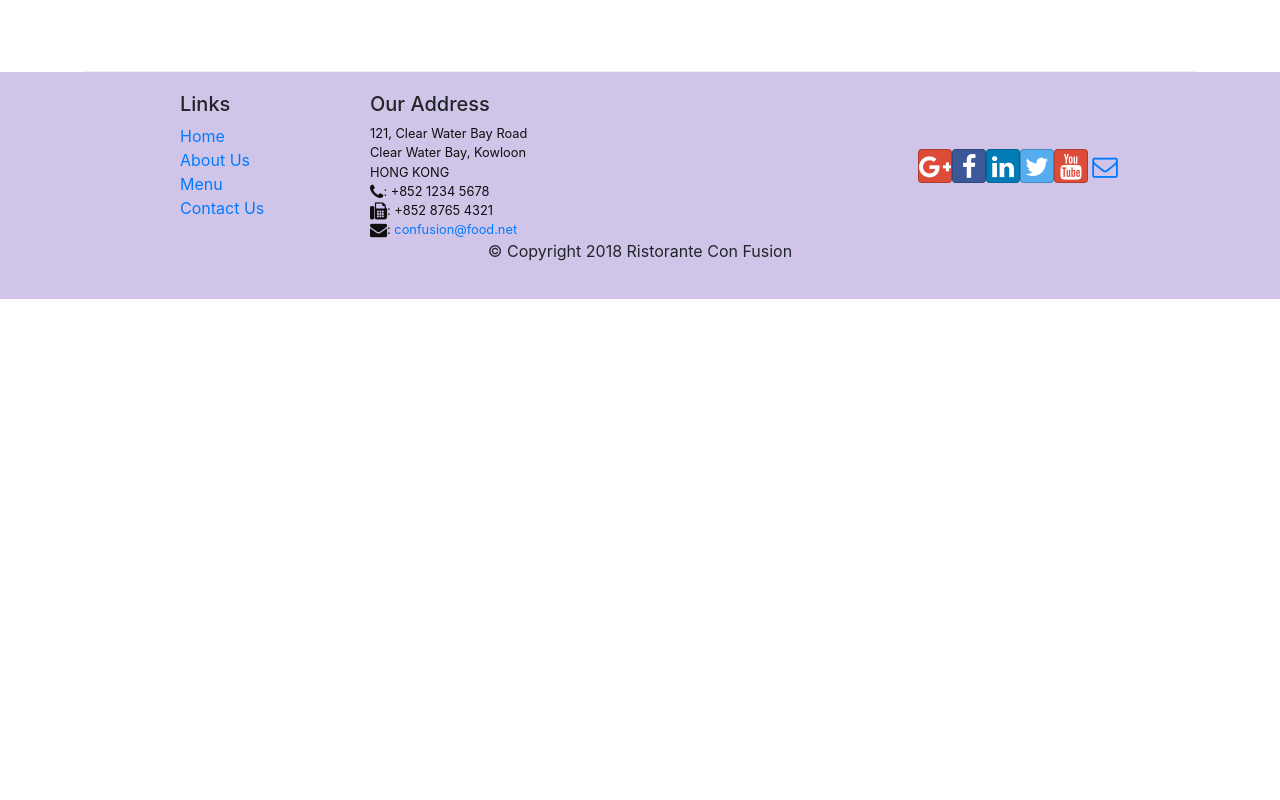
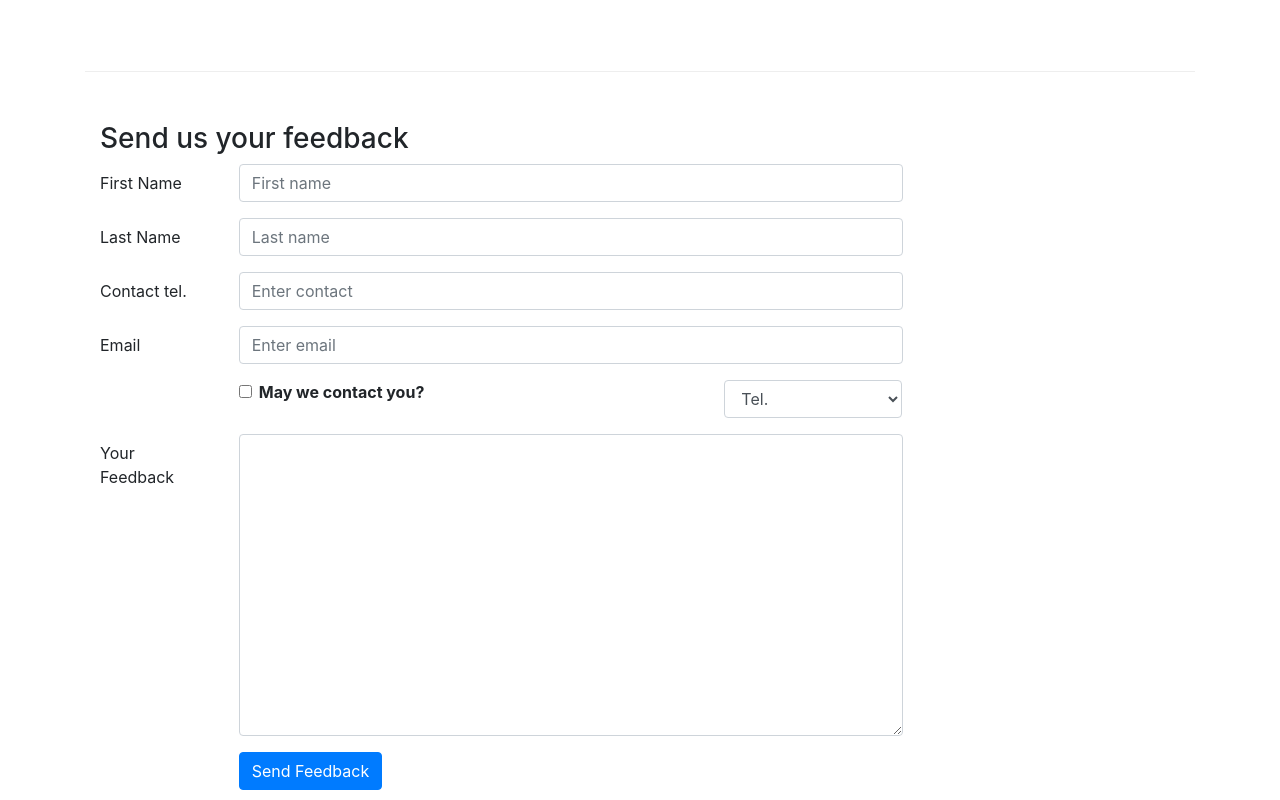
Before and after one commit to AfakTolgi/confusion2, a React (Create React App) app: page /contactus in a window 1280 px wide. Shown: the part 800-1600 px from the top of the page. Before the commit the page ends 1099 px from the top, so only its background shows below. Built offline with nearby package versions, Linux system fonts and the light colour scheme.

Commit message:
Controlled comp

```diff
--- a/src/components/Contactcomponent.js
+++ b/src/components/Contactcomponent.js
@@ -1,8 +1,41 @@
-import React from 'react';
-import {Breadcrumb,BreadcrumbItem} from 'reactstrap';
+import React,{Component} from 'react';
+import { Breadcrumb, BreadcrumbItem,Button, Form, FormGroup, Label, Input, Col } from 'reactstrap';
 import {Link} from 'react-router-dom';
 
-function Contact(props) {
+class Contact extends Component{
+    constructor(props){
+        super(props);
+        this.state={
+            firstname:'',
+            lastname:'',
+            telnum: '',
+            email: '',
+            agree: false,
+            contactType: 'Tel.',
+            message: ''
+        }
+        this.handleInputChange = this.handleInputChange.bind(this);
+        this.handleSubmit = this.handleSubmit.bind(this);
+
+    }
+    handleInputChange(event){
+        const target = event.target;
+        const value = target.type === 'checkbox'? target.checked:target.value;
+        const name = target.name;
+        this.setState({
+            [name]:value
+
+        });
+
+    }
+    handleSubmit(event){
+        console.log('Current state is'+JSON.stringify(this.state));
+        alert('Current State is: ' + JSON.stringify(this.state));
+        event.preventDefault();
+    }
+
+
+    render(){
         return(
             <div className="container">
                 <div className='row'>
@@ -43,8 +76,79 @@
                         </div>
                     </div>
                 </div>
+                <div className='row row-content'>
+                    <div className='col-12'>
+                        <h3>Send us your feedback</h3>
+                    </div>
+                    <div className='col-12 col-md-9'>
+                        <Form onSubmit={this.handleSubmit}>
+                            <FormGroup row>
+                                <Label htmlFor='firstname' md={2}>First Name</Label>
+                                <Col md={10}>
+                                    <Input type='text' placeholder='First name' name='firstname' id='firstname' value={this.state.firstname} onChange={this.handleInputChange}/>
+                                </Col>
+                            </FormGroup>
+                            <FormGroup row>
+                                <Label htmlFor='lastname' md={2}>Last Name</Label>
+                                <Col md={10}>
+                                    <Input type='text' placeholder='Last name' name='lastname' id='lastname' value={this.state.lastname} onChange={this.handleInputChange}/>
+                                </Col>
+                            </FormGroup>
+                            <FormGroup row>
+                                <Label htmlFor='telnum' md={2}>Contact tel.</Label>
+                                <Col md={10}>
+                                    <Input type='tel' placeholder='Enter contact' name='telnum' id='telnum' value={this.state.telnum} onChange={this.handleInputChange}/>
+                                </Col>
+                            </FormGroup>
+                            <FormGroup row>
+                                <Label htmlFor='email' md={2}>Email</Label>
+                                <Col md={10}>
+                                    <Input type='text' placeholder='Enter email' name='email' id='email' value={this.state.email} onChange={this.handleInputChange}/>
+                                </Col>
+                            </FormGroup>
+                            <FormGroup row>
+                                <Col md={{size:6, offset: 2}}>
+                                    <FormGroup check>
+                                        <Label check>
+                                            <Input type='checkbox' name='agree' checked={this.state.agree} onChange={this.handleInputChange}/>{' '}
+                                            <strong>May we contact you?</strong>
+                                        </Label>
+                                    </FormGroup>
+                                </Col>
+                                <Col md={{size: 3, offset: 1}}>
+                                    <Input type="select" name="contactType"
+                                            value={this.state.contactType}
+                                            onChange={this.handleInputChange}>
+                                        <option>Tel.</option>
+                                        <option>Email</option>
+                                    </Input>
+                                </Col>
+
+                            </FormGroup>
+                            <FormGroup row>
+                                <Label htmlFor="message" md={2}>Your Feedback</Label>
+                                <Col md={10}>
+                                    <Input type="textarea" id="message" name="message"
+                                        rows="12"
+                                        value={this.state.message}
+                                        onChange={this.handleInputChange}></Input>
+                                </Col>
+                            </FormGroup>
+                            <FormGroup row>
+                                <Col md={{size: 10, offset: 2}}>
+                                    <Button type="submit" color="primary">
+                                        Send Feedback
+                                    </Button>
+                                </Col>
+                            </FormGroup>
+                        </Form>
+
+                    </div>
+
+                </div>
             </div>
         );
     }
+}
 
 export default Contact;
```
Lines whose indentation alone changed are shown as unchanged.
